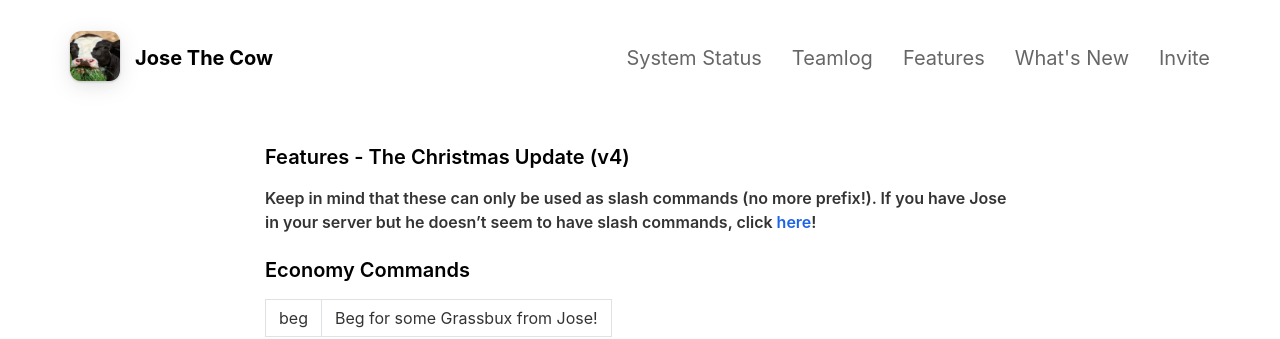
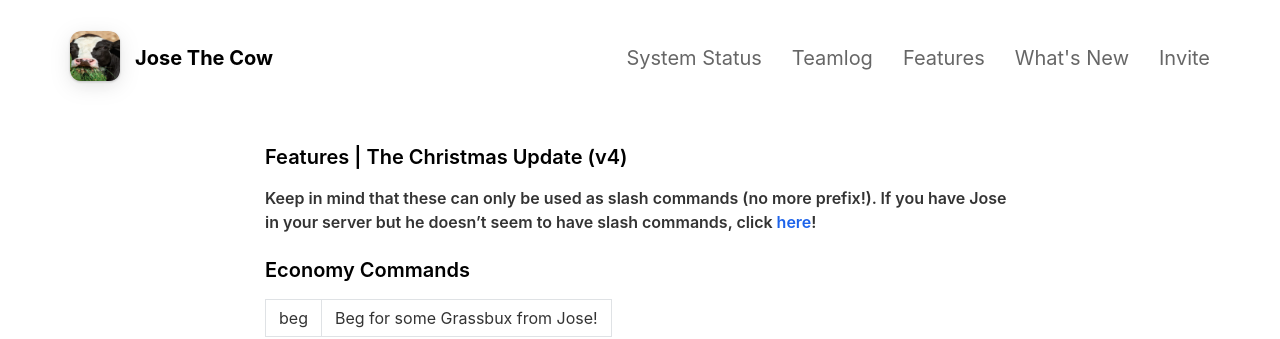
Before and after one commit to josethecow/josethecow.github.io, a Jekyll site: the page built from _pages/v4features.md, in a window 1280 px wide and 900 px high. Shown: the top 339 px of the window. Built offline with Jekyll 4.4.1, drawn with Linux system fonts in a browser that asks for light colours; nearby versions of some CDN libraries.

Commit message:
Update v4features.md

```diff
--- a/_pages/v4features.md
+++ b/_pages/v4features.md
@@ -3,7 +3,7 @@ layout: page
 title: Features
 include_in_header: true
 ---
-### Features - The Christmas Update (v4)
+### Features | The Christmas Update (v4)
 
 **Keep in mind that these can only be used as slash commands (no more prefix!). If you have Jose in your server but he doesn't seem to have slash commands, click [here](https://josethecow.ml/invite)!**
 
```
